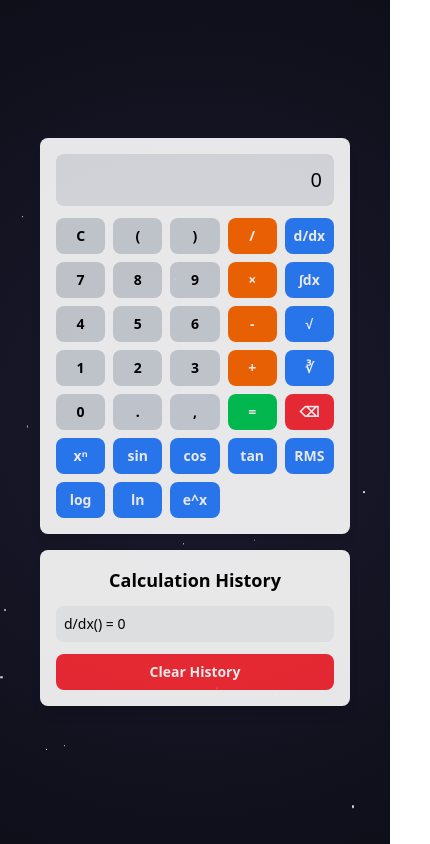
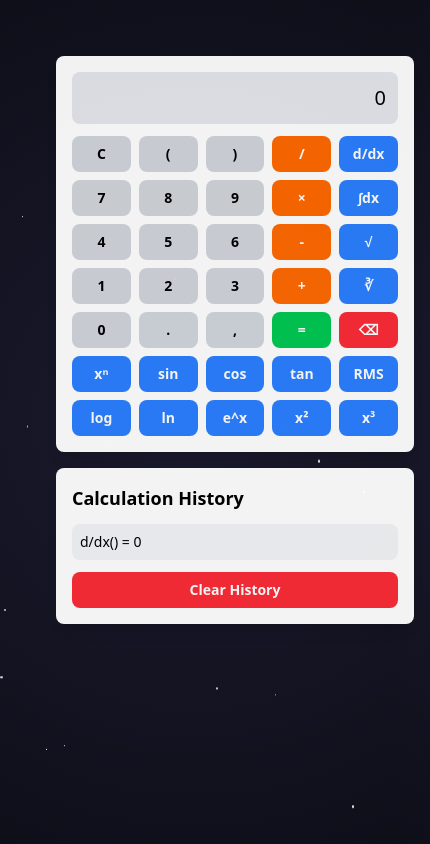
Before and after one commit to hasanariful/scncalculator, a website: page index.html in a window 390 px wide. Both pictures are taken after a click on the button "d/dx". Shown: the top 844 px of the page, 430 px wide, since content can reach past the window. Drawn offline with Linux system fonts and the light colour scheme.

Commit message:
third commit

```diff
--- a/index.html
+++ b/index.html
@@ -8,16 +8,16 @@
     <link href="src/output.css" rel="stylesheet">
     <link href="src/style.css" rel="stylesheet">
 </head>
-<body class="flex items-center justify-center m-auto">
+<body >
 
-    <!-- Animation Background -->
+     <!-- Space Animation Background -->
      <div class="stars" id="stars"></div>
-    <!-- Animation Background -->
 
-    <!-- Calculator & History Panel Start-->
-    <div class="flex flex-col md:flex-row gap-4 w-full max-w-5xl py-4 px-10 relative z-10">
-        <!-- Calculator Panel Start-->
-        <div class="bg-white opacity-90 p-4 rounded-lg shadow-lg w-full max-w-md">
+     <!-- Calculator and History Container Start -->
+     <div class="main-container translate-y-10 translate-x-10 flex flex-col md:flex-row gap-4 w-full max-w-7xl p-4 relative z-10 justify-center">
+
+         <!-- Calculator Part Start-->
+         <div class="bg-white opacity-95 p-4 rounded-lg shadow-lg w-full max-w-md">
              <input type="text" id="display" class="w-full p-3 mb-3 text-right text-xl sm:text-2xl bg-gray-200 rounded-lg focus:outline-none" readonly>
              <div class="grid grid-cols-5 gap-2 sm:gap-3">
                  <button class="p-2 sm:p-2 text-sm sm:text-lg font-semibold rounded-lg hover:bg-opacity-80 transition bg-gray-300" onclick="clearDisplay()">C</button>
@@ -36,13 +36,13 @@
                  <button class="p-2 sm:p-2 text-sm sm:text-lg font-semibold rounded-lg hover:bg-opacity-80 transition bg-[#D1D5DB]" onclick="appendToDisplay('5')">5</button>
                  <button class="p-2 sm:p-2 text-sm sm:text-lg font-semibold rounded-lg hover:bg-opacity-80 transition bg-[#D1D5DB]" onclick="appendToDisplay('6')">6</button>
                  <button class="p-2 sm:p-2 text-sm sm:text-lg font-semibold rounded-lg hover:bg-opacity-80 transition bg-orange-500 text-white" onclick="appendToDisplay('-')">-</button>
-                <button class="p-2 sm:p-2 text-sm sm:text-lg font-semibold rounded-lg hover:bg-opacity-80 transition bg-blue-500 text-white" onclick="appendToDisplay('Math.sqrt(')">√</button>
+                 <button class="p-2 sm:p-2 text-sm sm:text-lg font-semibold rounded-lg hover:bg-opacity-80 transition bg-blue-500 text-white" onclick="appendToDisplay('sqrt(')">√</button>
 
                  <button class="p-2 sm:p-2 text-sm sm:text-lg font-semibold rounded-lg hover:bg-opacity-80 transition bg-[#D1D5DB]" onclick="appendToDisplay('1')">1</button>
                  <button class="p-2 sm:p-2 text-sm sm:text-lg font-semibold rounded-lg hover:bg-opacity-80 transition bg-[#D1D5DB]" onclick="appendToDisplay('2')">2</button>
                  <button class="p-2 sm:p-2 text-sm sm:text-lg font-semibold rounded-lg hover:bg-opacity-80 transition bg-[#D1D5DB]" onclick="appendToDisplay('3')">3</button>
                  <button class="p-2 sm:p-2 text-sm sm:text-lg font-semibold rounded-lg hover:bg-opacity-80 transition bg-orange-500 text-white" onclick="appendToDisplay('+')">+</button>
-                <button class="p-2 sm:p-2 text-sm sm:text-lg font-semibold rounded-lg hover:bg-opacity-80 transition bg-blue-500 text-white" onclick="appendToDisplay('Math.cbrt(')">∛</button>
+                 <button class="p-2 sm:p-2 text-sm sm:text-lg font-semibold rounded-lg hover:bg-opacity-80 transition bg-blue-500 text-white" onclick="appendToDisplay('cbrt(')">∛</button>
 
                  <button class="p-2 sm:p-2 text-sm sm:text-lg font-semibold rounded-lg hover:bg-opacity-80 transition bg-[#D1D5DB]" onclick="appendToDisplay('0')">0</button>
                  <button class="p-2 sm:p-2 text-sm sm:text-lg font-semibold rounded-lg hover:bg-opacity-80 transition bg-gray-300" onclick="appendToDisplay('.')">.</button>
@@ -50,29 +50,35 @@
                  <button class="p-2 sm:p-2 text-sm sm:text-lg font-semibold rounded-lg hover:bg-opacity-80 transition bg-green-500 text-white" onclick="calculate()">=</button>
                  <button class="p-2 sm:p-2 text-sm sm:text-lg font-semibold rounded-lg hover:bg-opacity-80 transition bg-red-500 text-white" onclick="deleteLast()">⌫</button>
 
-                <button class="p-2 sm:p-2 text-sm sm:text-lg font-semibold rounded-lg hover:bg-opacity-80 transition bg-blue-500 text-white" onclick="appendToDisplay('Math.pow(')">xⁿ</button>
-                <button class="p-2 sm:p-2 text-sm sm:text-lg font-semibold rounded-lg hover:bg-opacity-80 transition bg-blue-500 text-white" onclick="appendToDisplay('Math.sin(')">sin</button>
-                <button class="p-2 sm:p-2 text-sm sm:text-lg font-semibold rounded-lg hover:bg-opacity-80 transition bg-blue-500 text-white" onclick="appendToDisplay('Math.cos(')">cos</button>
-                <button class="p-2 sm:p-2 text-sm sm:text-lg font-semibold rounded-lg hover:bg-opacity-80 transition bg-blue-500 text-white" onclick="appendToDisplay('Math.tan(')">tan</button>
+                 <button class="p-2 sm:p-2 text-sm sm:text-lg font-semibold rounded-lg hover:bg-opacity-80 transition bg-blue-500 text-white" onclick="appendToDisplay('pow(')">xⁿ</button>
+                 <button class="p-2 sm:p-2 text-sm sm:text-lg font-semibold rounded-lg hover:bg-opacity-80 transition bg-blue-500 text-white" onclick="appendToDisplay('sin(')">sin</button>
+                 <button class="p-2 sm:p-2 text-sm sm:text-lg font-semibold rounded-lg hover:bg-opacity-80 transition bg-blue-500 text-white" onclick="appendToDisplay('cos(')">cos</button>
+                 <button class="p-2 sm:p-2 text-sm sm:text-lg font-semibold rounded-lg hover:bg-opacity-80 transition bg-blue-500 text-white" onclick="appendToDisplay('tan(')">tan</button>
                  <button class="p-2 sm:p-2 text-sm sm:text-lg font-semibold rounded-lg hover:bg-opacity-80 transition bg-blue-500 text-white" onclick="rms()">RMS</button>
 
-                <button class="p-2 sm:p-2 text-sm sm:text-lg font-semibold rounded-lg hover:bg-opacity-80 transition bg-blue-500 text-white" onclick="appendToDisplay('Math.log10(')">log</button>
-                <button class="p-2 sm:p-2 text-sm sm:text-lg font-semibold rounded-lg hover:bg-opacity-80 transition bg-blue-500 text-white" onclick="appendToDisplay('Math.log(')">ln</button>
-                <button class="p-2 sm:p-2 text-sm sm:text-lg font-semibold rounded-lg hover:bg-opacity-80 transition bg-blue-500 text-white" onclick="appendToDisplay('Math.exp(')">e^x</button>
+                 <button class="p-2 sm:p-2 text-sm sm:text-lg font-semibold rounded-lg hover:bg-opacity-80 transition bg-blue-500 text-white" onclick="appendToDisplay('log(')">log</button>
+                 <button class="p-2 sm:p-2 text-sm sm:text-lg font-semibold rounded-lg hover:bg-opacity-80 transition bg-blue-500 text-white" onclick="appendToDisplay('ln(')">ln</button>
+                 <button class="p-2 sm:p-2 text-sm sm:text-lg font-semibold rounded-lg hover:bg-opacity-80 transition bg-blue-500 text-white" onclick="appendToDisplay('exp(')">e^x</button>
+                 <button class="p-2 sm:p-2 text-sm sm:text-lg font-semibold rounded-lg hover:bg-opacity-80 transition bg-blue-500 text-white" onclick="appendToDisplay('sqr(')">x²</button>
+                 <button class="p-2 sm:p-2 text-sm sm:text-lg font-semibold rounded-lg hover:bg-opacity-80 transition bg-blue-500 text-white" onclick="appendToDisplay('cube(')">x³</button>
              </div>
          </div>
-        <!-- Calculator Panel End-->
+         <!-- Calculator Part End-->
 
-        <!-- History Panel Start-->
-        <div class="bg-white opacity-90 p-4 rounded-lg shadow-lg w-full max-w-md">
-            <h2 class="text-lg sm:text-xl font-semibold mb-3 text-center">Calculation History</h2>
+
+         <!-- History Panel Strt-->
+         <div class="bg-white opacity-95 p-4 rounded-lg shadow-lg w-full max-w-md">
+             <div class="history-container">
+                 <h2 class="text-lg sm:text-xl font-semibold mb-3">Calculation History</h2>
                  <ul id="history" class="space-y-2 max-h-80 sm:max-h-96 overflow-y-auto"></ul>
-            <button class="mt-3 p-2 sm:p-4 text-sm sm:text-lg font-semibold rounded-lg hover:bg-opacity-80 transition bg-red-500 text-white w-full" onclick="clearHistory()">Clear History</button>
+                 <button class="clear-history-btn mt-3 p-2 sm:p-4 text-sm sm:text-lg font-semibold rounded-lg hover:bg-opacity-80 transition bg-red-500 hover:bg-red-400 text-white w-full" onclick="clearHistory()">Clear History</button>
+             </div>
          </div>
          <!-- History Panel End-->
 
      </div>
-    <!-- Calculator & History Panel End-->
+     <!-- Calculator and History Container End-->
+
 
     <script src="src/script.js"></script>
 </body>
--- a/src/script.js
+++ b/src/script.js
@@ -1,9 +1,9 @@
-let starsContainer = document.getElementById('stars');
+const starsContainer = document.getElementById('stars');
 function createStars() {
-            let width = window.innerWidth;
-            let starCount = Math.floor(width / 10); // Scaling stars with screen width
-            for (let a = 0; a < starCount; a++) {
-                let star = document.createElement('div');
+    const width = window.innerWidth;
+    const starCount = Math.floor(width / 10);
+    for (let i = 0; i < starCount; i++) {
+        const star = document.createElement('div');
         star.className = 'star';
         star.style.width = `${Math.random() * 3}px`;
         star.style.height = star.style.width;
@@ -19,9 +19,23 @@ let starsContainer = document.getElementById('stars');
     createStars();
 });
 
-        let display = document.getElementById('display');
-        let historyList = document.getElementById('history');
+const display = document.getElementById('display');
+const historyList = document.getElementById('history');
 let history = [];
+
+// Helper function for degrees to radians
+function degToRad(degrees) {
+    return degrees * Math.PI / 180;
+}
+
+// Custom functions for square and cube
+function sqr(x) {
+    return x * x;
+}
+
+function cube(x) {
+    return x * x * x;
+}
 
 function appendToDisplay(value) {
     display.value += value;
@@ -35,28 +49,42 @@ let starsContainer = document.getElementById('stars');
     display.value = display.value.slice(0, -1);
 }
 
-        function calculate() { // calculator functionality---------
+function calculate() {
     try {
-                let expression = display.value
+        let originalExpression = display.value; // Store the original input
+        let expression = originalExpression
             .replace(/×/g, '*')
-                    .replace(/÷/g, '/');
+            .replace(/÷/g, '/')
+            .replace(/sin\(([^)]+)\)/g, 'Math.sin(degToRad($1))')
+            .replace(/cos\(([^)]+)\)/g, 'Math.cos(degToRad($1))')
+            .replace(/tan\(([^)]+)\)/g, 'Math.tan(degToRad($1))')
+            .replace(/sqrt\(([^)]+)\)/g, 'Math.sqrt($1)')
+            .replace(/cbrt\(([^)]+)\)/g, 'Math.cbrt($1)')
+            .replace(/pow\(([^,]+),([^)]+)\)/g, 'Math.pow($1,$2)')
+            .replace(/log\(([^)]+)\)/g, 'Math.log10($1)')
+            .replace(/ln\(([^)]+)\)/g, 'Math.log($1)')
+            .replace(/exp\(([^)]+)\)/g, 'Math.exp($1)')
+            .replace(/sqr\(([^)]+)\)/g, 'sqr($1)')
+            .replace(/cube\(([^)]+)\)/g, 'cube($1)');
+
         let result = eval(expression);
         if (isNaN(result)) {
             display.value = 'Syntax Error';
         } else if (!isFinite(result)) {
             display.value = 'Undefined';
         } else {
-                    display.value = result;
-                    history.push(`${expression} = ${result}`);
+            let formattedResult = Number.isInteger(result) ? result : result.toFixed(4);
+            display.value = formattedResult; // Show only result in display
+            history.push(`${originalExpression} = ${formattedResult}`); // Full expression in history
             updateHistory();
         }
     } catch (error) {
         display.value = 'Syntax Error';
-                setTimeout(clearDisplay, 2000);
+        setTimeout(clearDisplay, 1000);
     }
 }
 
-        function differentiate() { //calculate differentiation------------
+function differentiate() {
     let expr = display.value.trim();
     try {
         if (expr.includes('x^')) {
@@ -65,8 +93,9 @@ let starsContainer = document.getElementById('stars');
             power = parseFloat(power);
             let newCoeff = coeff * power;
             let newPower = power - 1;
-                    display.value = newPower === 0 ? newCoeff : `${newCoeff}*x^${newPower}`;
-                    history.push(`d/dx(${expr}) = ${display.value}`);
+            let result = newPower === 0 ? newCoeff : `${newCoeff}*x^${newPower}`;
+            display.value = result; // Show only result in display
+            history.push(`d/dx(${expr}) = ${result}`); // Full expression in history
             updateHistory();
         } else if (expr.includes('x')) {
             let coeff = expr.replace('*x', '') || 1;
@@ -84,7 +113,7 @@ let starsContainer = document.getElementById('stars');
     }
 }
 
-        function integrate() {   //calculate differentiation------------
+function integrate() {
     let expr = display.value.trim();
     try {
         let fn = x => eval(expr.replace(/x/g, x));
@@ -98,8 +127,9 @@ let starsContainer = document.getElementById('stars');
         if (isNaN(result)) {
             display.value = 'Syntax Error';
         } else {
-                    display.value = result.toFixed(4);
-                    history.push(`∫(${expr})dx from 0 to ${b} = ${result.toFixed(4)}`);
+            let formattedResult = Number.isInteger(result) ? result : result.toFixed(4);
+            display.value = formattedResult; // Show only result in display
+            history.push(`∫(${expr})dx from 0 to ${b} = ${formattedResult}`); // Full expression in history
             updateHistory();
         }
     } catch (error) {
@@ -108,7 +138,7 @@ let starsContainer = document.getElementById('stars');
     }
 }
 
-        function rms() {  //calculate RMS value------------
+function rms() {
     let nums = display.value.split(',').map(Number);
     if (nums.length === 0 || nums.some(isNaN)) {
         display.value = 'Syntax Error';
@@ -120,20 +150,27 @@ let starsContainer = document.getElementById('stars');
     if (isNaN(result)) {
         display.value = 'Syntax Error';
     } else {
-                display.value = result.toFixed(4);
-                history.push(`RMS(${nums.join(',')}) = ${result.toFixed(4)}`);
+        let formattedResult = Number.isInteger(result) ? result : result.toFixed(4);
+        display.value = formattedResult; // Show only result in display
+        history.push(`RMS(${nums.join(',')}) = ${formattedResult}`); // Full expression in history
         updateHistory();
     }
 }
 
-        function updateHistory() {  //history panel----------------
+function updateHistory() {
     historyList.innerHTML = '';
     history.forEach(item => {
-                let li = document.createElement('li');
+        const li = document.createElement('li');
         li.textContent = item;
-                li.className = 'p-2 bg-gray-100 rounded-lg text-sm sm:text-base';
+        li.className = 'history-item p-2 bg-gray-100 rounded-lg text-sm sm:text-base';
+        li.addEventListener('click', () => {
+            // Extract the expression before the '=' sign
+            const expression = item.split(' = ')[0];
+            display.value = expression; // Load only the expression into the display
+        });
         historyList.appendChild(li);
     });
+    historyList.scrollTop = historyList.scrollHeight;
 }
 
 function clearHistory() {
--- a/src/style.css
+++ b/src/style.css
@@ -1,12 +1,12 @@
+
 body {
     background: radial-gradient(circle at center, #1a1a2e 0%, #0f0f1a 100%);
-    overflow: hidden;
     position: relative;
     min-height: 100vh;
 }
 
 .stars {
-    position: absolute;
+    position: fixed;
     top: 0;
     left: 0;
     width: 100%;
@@ -26,3 +26,38 @@ body {
     0% { transform: translateY(0); opacity: 1; }
     100% { transform: translateY(100vh); opacity: 0.5; }
 }
+
+.history-container {
+    display: flex;
+    flex-direction: column;
+    height: auto;
+}
+
+#history {
+    flex-grow: 1;
+    overflow-y: auto;
+}
+
+.clear-history-btn {
+    position: sticky;
+}
+
+.main-container {
+    min-height: auto;
+}
+
+@media (max-width: 767px) {
+    .main-container {
+        min-height: auto;
+    }
+}
+
+/* Style for clickable history items */
+.history-item {
+    cursor: pointer;
+    transition: background-color 0.2s;
+}
+
+.history-item:hover {
+    background-color: #e5e7eb;
+}
```
Also changed, not shown: src/output.css. Lines whose indentation alone changed are shown as unchanged.
